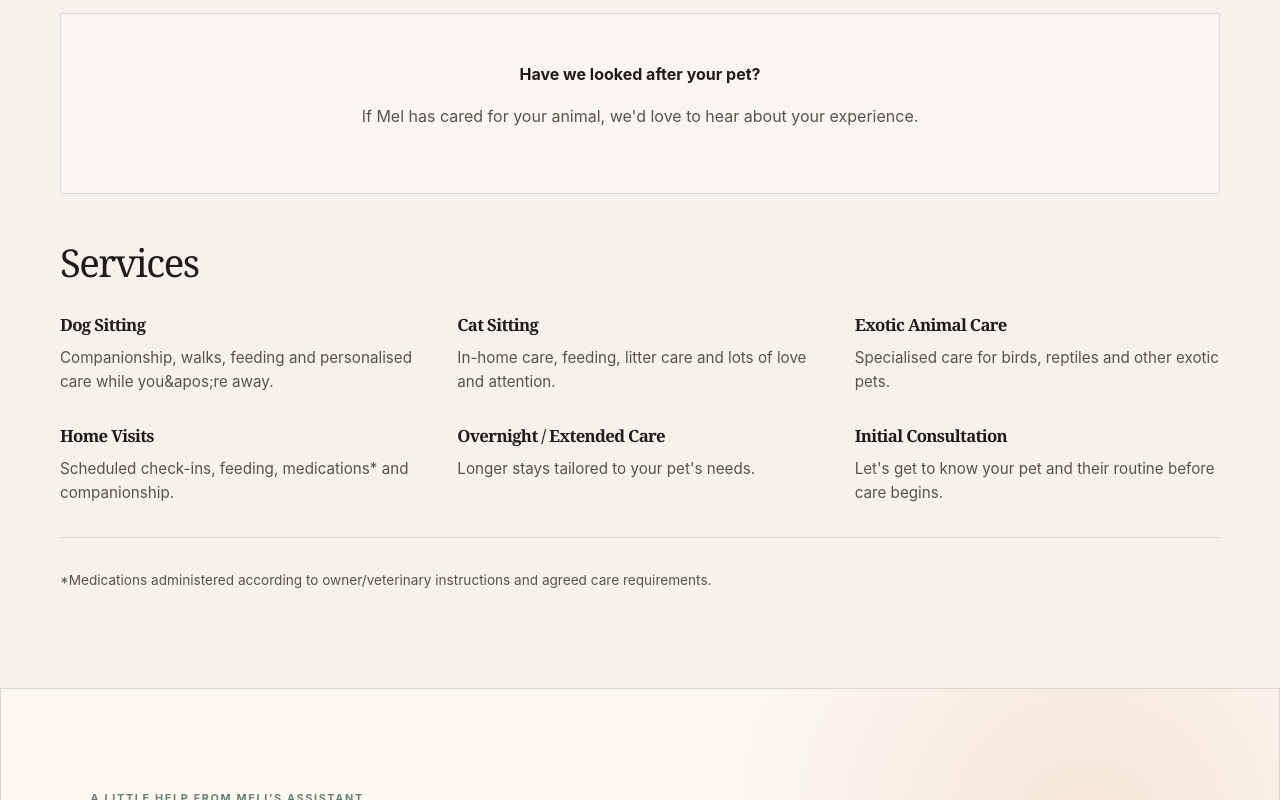
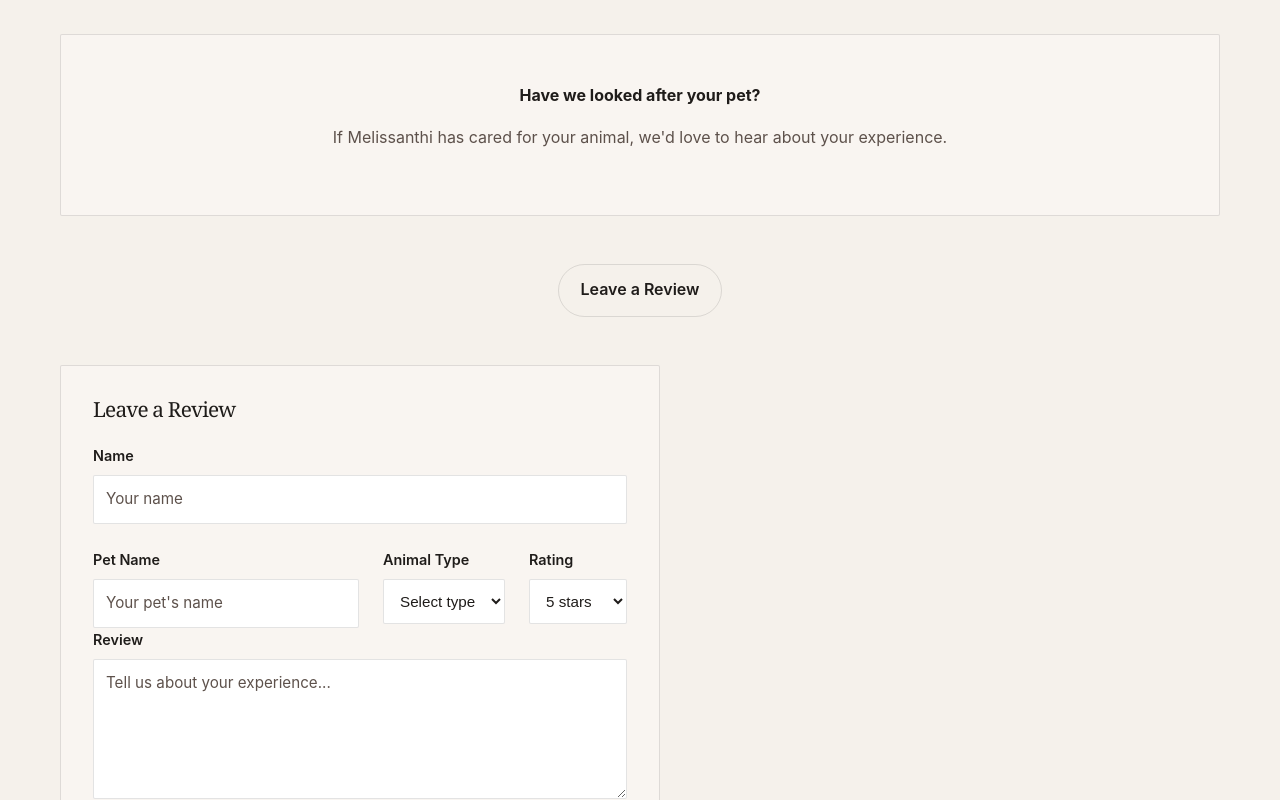
Before and after one commit to tunadoesit/petsitting-gr, a Next.js app: page / in a window 1280 px wide. Shown: the part 1000-1800 px from the top of the page. Built offline with nearby package versions, Linux system fonts and the light colour scheme.

Commit message:
Restore current production source state

```diff
--- a/app/page.tsx
+++ b/app/page.tsx
@@ -41,6 +41,26 @@ export default function HomePage() {
     approved: boolean;
   }>>([]);
 
+  const [formData, setFormData] = useState({
+    name: "",
+    petName: "",
+    animalType: "",
+    rating: 5,
+    review: ""
+  });
+
+  const handleReviewSubmit = (e: React.FormEvent) => {
+    e.preventDefault();
+    const newReview = {
+      id: Date.now().toString(),
+      ...formData,
+      approved: false
+    };
+    setReviews([...reviews, newReview]);
+    setFormData({ name: "", petName: "", animalType: "", rating: 5, review: "" });
+    alert("Thank you! Your review will appear after approval.");
+  };
+
   const approvedReviews = reviews.filter(r => r.approved);
   const currentYear = new Date().getFullYear();
 
@@ -57,18 +77,25 @@ export default function HomePage() {
           <a href="/about">About</a>
           <a href="#services">Services</a>
           <a href="#reviews">Reviews</a>
+          <a href="#booking">Book</a>
         </nav>
 
+        <a href="#booking" className="button button-primary">
+          Book a Consultation
+        </a>
       </header>
 
       <section className="hero container">
         <div className="hero-copy">
-          <h1>Mel Sommers</h1>
+          <h1>Melissanthi Kontoleon</h1>
           <p className="hero-subtitle">Veterinary Technician with a degree in Zoology from the University of St Andrews.</p>
           <p className="lead">
             Professional, personalised care for dogs, cats and exotic animals across Athens.
           </p>
           <div className="cta-row">
+            <a href="#booking" className="button button-primary">
+              Book a Consultation
+            </a>
             <a href="#services" className="button button-secondary">
               Explore Services
             </a>
@@ -76,7 +103,7 @@ export default function HomePage() {
         </div>
 
         <div className="hero-image">
-          <img src="/images/melissanthi-dog.jpg" alt="Mel Sommers with dog" />
+          <img src="/images/melissanthi-dog.jpg" alt="Melissanthi with dog" />
         </div>
       </section>
 
@@ -103,10 +130,97 @@ export default function HomePage() {
           ) : (
             <div className="reviews-empty-state">
               <p><strong>Have we looked after your pet?</strong></p>
-              <p>If Mel has cared for your animal, we&apos;d love to hear about your experience.</p>
+              <p>If Melissanthi has cared for your animal, we&apos;d love to hear about your experience.</p>
             </div>
           )}
 
+          <div className="leave-review-cta">
+            <button
+              onClick={() => {
+                const form = document.querySelector('.review-form') as HTMLElement;
+                form?.scrollIntoView({ behavior: 'smooth' });
+              }}
+              className="button button-secondary"
+            >
+              Leave a Review
+            </button>
+          </div>
+
+          <form onSubmit={handleReviewSubmit} className="review-form">
+            <h3>Leave a Review</h3>
+            <div className="form-group">
+              <label htmlFor="name">Name</label>
+              <input
+                id="name"
+                type="text"
+                value={formData.name}
+                onChange={(e) => setFormData({ ...formData, name: e.target.value })}
+                required
+                placeholder="Your name"
+              />
+            </div>
+
+            <div className="form-row">
+              <div className="form-group">
+                <label htmlFor="petName">Pet Name</label>
+                <input
+                  id="petName"
+                  type="text"
+                  value={formData.petName}
+                  onChange={(e) => setFormData({ ...formData, petName: e.target.value })}
+                  required
+                  placeholder="Your pet's name"
+                />
+              </div>
+
+              <div className="form-group">
+                <label htmlFor="animalType">Animal Type</label>
+                <select
+                  id="animalType"
+                  value={formData.animalType}
+                  onChange={(e) => setFormData({ ...formData, animalType: e.target.value })}
+                  required
+                >
+                  <option value="">Select type</option>
+                  <option value="Dog">Dog</option>
+                  <option value="Cat">Cat</option>
+                  <option value="Exotic">Exotic</option>
+                  <option value="Other">Other</option>
+                </select>
+              </div>
+
+              <div className="form-group">
+                <label htmlFor="rating">Rating</label>
+                <select
+                  id="rating"
+                  value={formData.rating}
+                  onChange={(e) => setFormData({ ...formData, rating: Number(e.target.value) })}
+                >
+                  <option value="5">5 stars</option>
+                  <option value="4">4 stars</option>
+                  <option value="3">3 stars</option>
+                  <option value="2">2 stars</option>
+                  <option value="1">1 star</option>
+                </select>
+              </div>
+            </div>
+
+            <div className="form-group">
+              <label htmlFor="review">Review</label>
+              <textarea
+                id="review"
+                value={formData.review}
+                onChange={(e) => setFormData({ ...formData, review: e.target.value })}
+                required
+                placeholder="Tell us about your experience..."
+                rows={5}
+              />
+            </div>
+
+            <button type="submit" className="button button-primary">
+              Submit Review
+            </button>
+          </form>
         </div>
       </section>
 
@@ -141,7 +255,16 @@ export default function HomePage() {
           <div className="footer-section">
             <h3 className="footer-heading">Contact</h3>
             <div className="contact-item">
-              <p className="contact-link">Coming soon!</p>
+              <p className="contact-label">WhatsApp / Viber</p>
+              <a href="https://wa.me/306980770839" target="_blank" rel="noreferrer" className="contact-link">
+                +30 698 077 0839
+              </a>
+            </div>
+            <div className="contact-item">
+              <p className="contact-label">Email</p>
+              <a href="mailto:sommers.mel@gmail.com" className="contact-link">
+                sommers.mel@gmail.com
+              </a>
             </div>
           </div>
 
@@ -151,6 +274,7 @@ export default function HomePage() {
               <a href="/about">About</a>
               <a href="#services">Services</a>
               <a href="#reviews">Reviews</a>
+              <a href="#booking">Book a Consultation</a>
             </nav>
           </div>
         </div>
```
